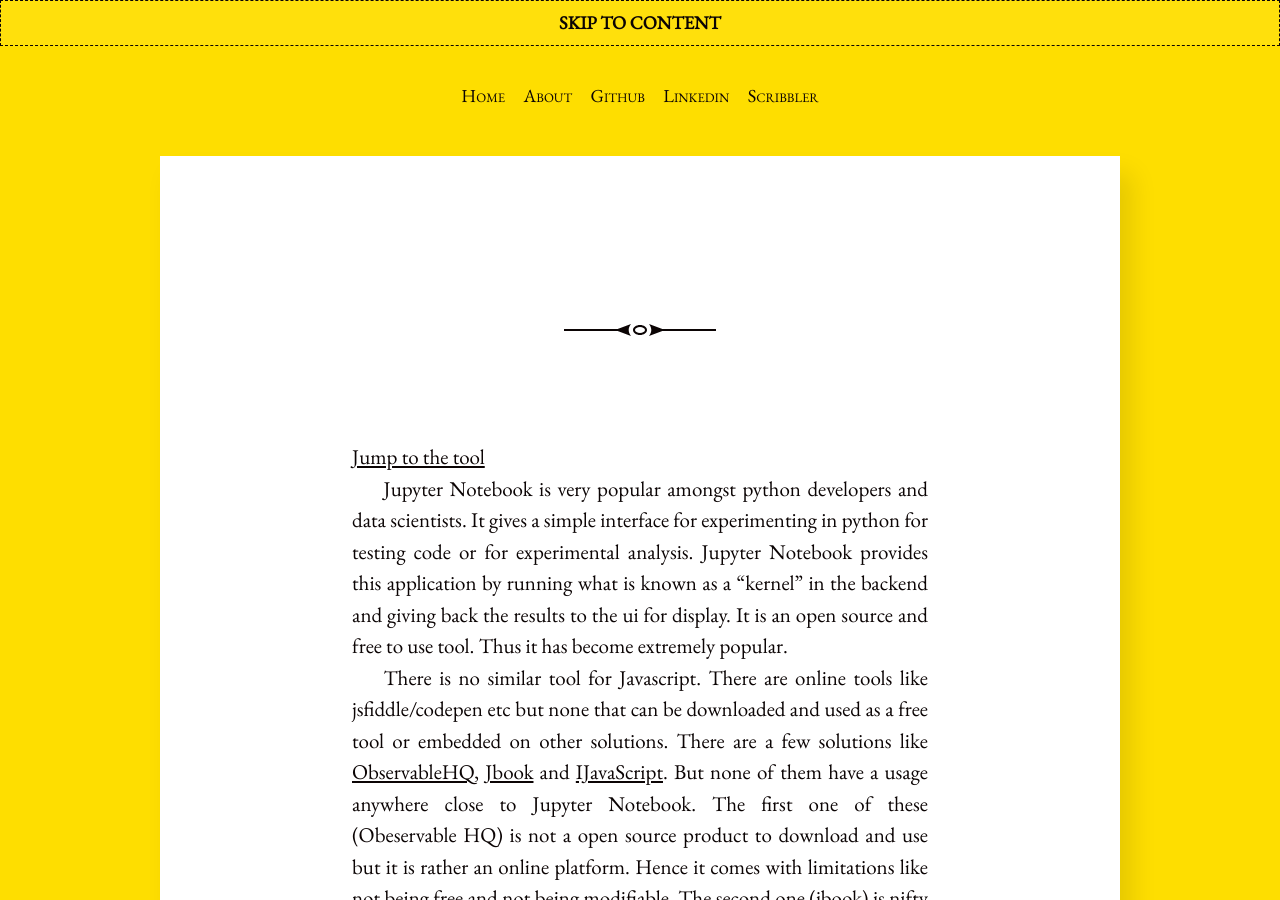
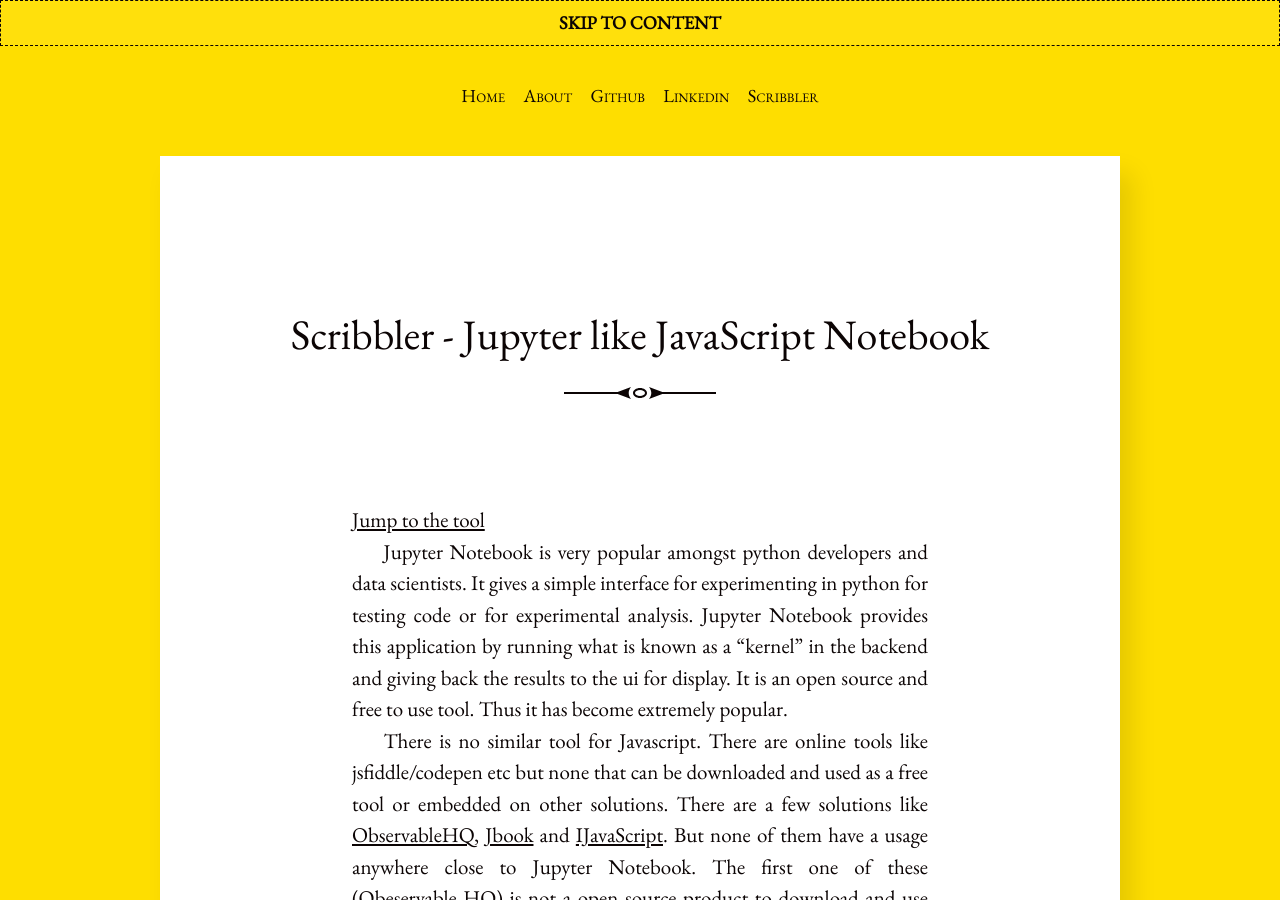
Before and after one commit to gopi-suvanam/gopi-suvanam.github.io, a Jekyll site: the page built from _posts/2023-01-01-Jupyter-like-JavaSript-Notebook.md, in a window 1280 px wide and 900 px high. Built offline with Jekyll 4.4.1, drawn with Linux system fonts in a browser that asks for light colours; our own code applies the rules of GitHub Pages for plain Markdown files; some of the changed text lies outside the part shown.

Commit message:
Update 2023-01-01-Jupyter-like-JavaSript-Notebook.md

```diff
--- a/_posts/2023-01-01-Jupyter-like-JavaSript-Notebook.md
+++ b/_posts/2023-01-01-Jupyter-like-JavaSript-Notebook.md
@@ -1,6 +1,6 @@
 ---
 layout: post
-title: Scribbler: Jupyter like JavaScript Notebook
+title: Scribbler - Jupyter like JavaScript Notebook
 description: Scribbler is tool to do experimentation in JavaScript like Jupyter for Python. JavaScript Notebooks can be used to test code while developing and also for scientific calculations.
 ---
 [Jump to the tool](/jsnb/#./examples/Hello-world.jsnb)
```
